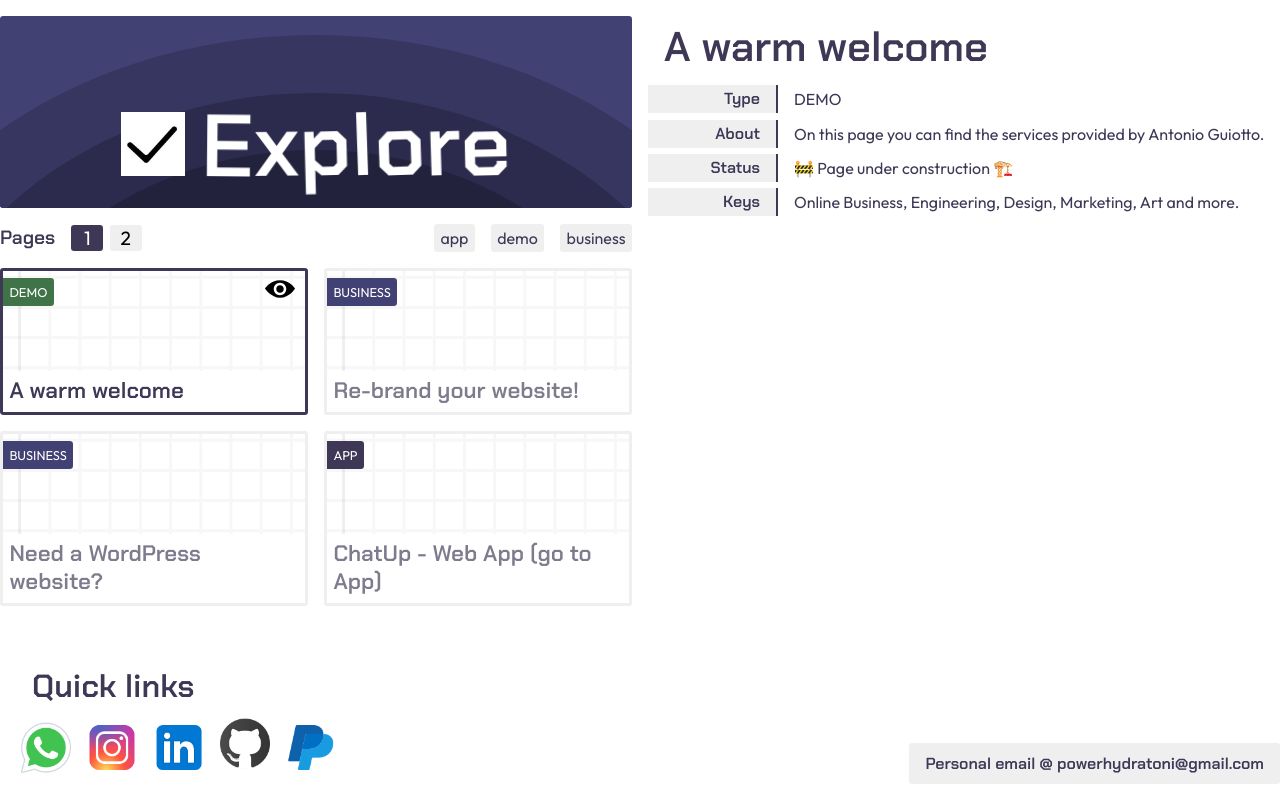
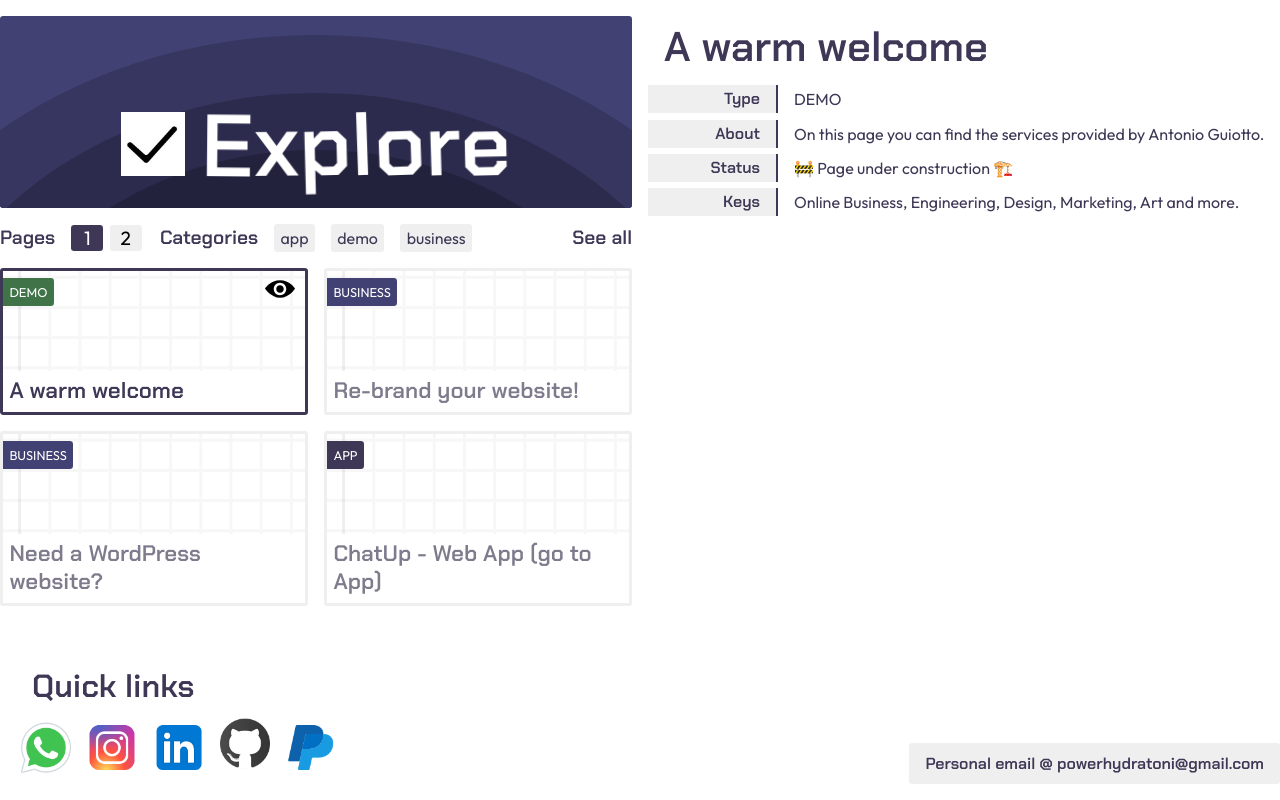
Before and after one commit to palloncino/antonioguiotto.com, a React (Create React App) app: page / in a window 1280 px wide. Built offline with nearby package versions, Linux system fonts and the light colour scheme.

Commit message:
see all (not redirecting)

```diff
--- a/src/components/PaginatorV1.tsx
+++ b/src/components/PaginatorV1.tsx
@@ -2,7 +2,7 @@ const PaginatorV1 = ({ MAX_PAGES, selectPage, activePage }: any) => {
   return (
     <div className="paginator-container">
       <div className="paginator-label-container">
-        <span className="paginator-label">Pages</span>
+        <span className="paginator-head-label">Pages</span>
       </div>
       <div className="pagination-pages-container">
         {Array.from({ length: MAX_PAGES }, (v, i) => i + 1).map((n, i) => {
--- a/src/components/TypeFilter.tsx
+++ b/src/components/TypeFilter.tsx
@@ -3,6 +3,7 @@ import { featureTypes } from "../features/Explore/explore_features";
 const TypeFilter = ({ filterArray, toggleFilter }: any) => {
   return (
     <div className="filter-container">
+      <span className="paginator-head-label">Categories</span>
       {featureTypes.map((type, index) => {
         return (
           <div
@@ -12,10 +13,7 @@ const TypeFilter = ({ filterArray, toggleFilter }: any) => {
                 : ""
             }`}
             key={type + index}
-            onClick={() => {
-              console.log(1, {type});
-              toggleFilter(type)
-            }}
+            onClick={() => {toggleFilter(type)}}
           >
             {type}
           </div>
--- a/src/features/Explore/explore.css
+++ b/src/features/Explore/explore.css
@@ -254,8 +254,9 @@
 }
 
 .filter-container {
+  flex: 1;
   display: flex;
-  justify-content: space-between;
+  justify-content: center;
   align-items: center;
   gap: 1rem;
 }
@@ -273,15 +274,25 @@
 }
 
 .paginator-container {
+  flex: 1;
   display: flex;
   justify-content: flex-start;
   align-items: center;
   gap: 1rem;
 }
+
+
+
 .paginator-label-container {}
-.paginator-label {
+.paginator-head-label {
   font-family: 'Custom';
   font-size: 1.2rem;
+}
+.paginator-head-label.see-all {
+  cursor: pointer;
+}
+.paginator-head-label.see-all:hover {
+  text-decoration: underline;
 }
 .pagination-pages-container {
   display: flex;
--- a/src/features/Explore/index.tsx
+++ b/src/features/Explore/index.tsx
@@ -1,4 +1,5 @@
 import { useEffect, useMemo, useState } from "react";
+import { useNavigate } from "react-router-dom";
 import AbsoluteFooter from "../../components/AbsoluteFooter";
 import BottomLinks from "../../components/BottomLinks";
 import ButtonCards from "../../components/ButtonCards";
@@ -12,8 +13,11 @@ import "./explore.css";
 import { featureType, features, previewFeature } from "./explore_features";
 
 const Explore = () => {
+  const navigate = useNavigate();
   const [filterArray, setFilterArray] = useState<Array<featureType> | []>([]);
-  const [filteredFeatures, setFilteredFeatures] = useState<previewFeature[] | []>(features);
+  const [filteredFeatures, setFilteredFeatures] = useState<
+    previewFeature[] | []
+  >(features);
   const [selectedIndex, setSelectedIndex] = useState<undefined | number>(
     2100001
   );
@@ -30,20 +34,22 @@ const Explore = () => {
 
   useEffect(() => {
     if (filterArray.length) {
-      const _filtered = features.filter(({type}) => filterArray.indexOf(type as never) !== -1);
-      console.log({features, _filtered})
+      const _filtered = features.filter(
+        ({ type }) => filterArray.indexOf(type as never) !== -1
+      );
+      console.log({ features, _filtered });
       setFilteredFeatures(_filtered);
     } else {
       setFilteredFeatures(features);
     }
-  }, [filterArray])
+  }, [filterArray]);
 
   const toggleFilter = (type: featureType) => {
     const index = filterArray?.indexOf(type as never);
     if (index !== -1) {
       setFilterArray(filterArray?.filter((t) => t !== type));
     } else {
-      setFilterArray([...filterArray as [], `${type}`]);
+      setFilterArray([...(filterArray as []), `${type}`]);
     }
   };
 
@@ -127,6 +133,19 @@ const Explore = () => {
                     filterArray={filterArray}
                     toggleFilter={toggleFilter}
                   />
+
+                  <div
+                    style={{
+                      flex: 1,
+                      display: "flex",
+                      justifyContent: "flex-end",
+                      alignItems: "center",
+                    }}
+                    className="paginator-head-label see-all"
+                    // onClick={() => navigate('/all-features')}
+                  >
+                    See all
+                  </div>
                 </div>
 
                 <ButtonCards
```
